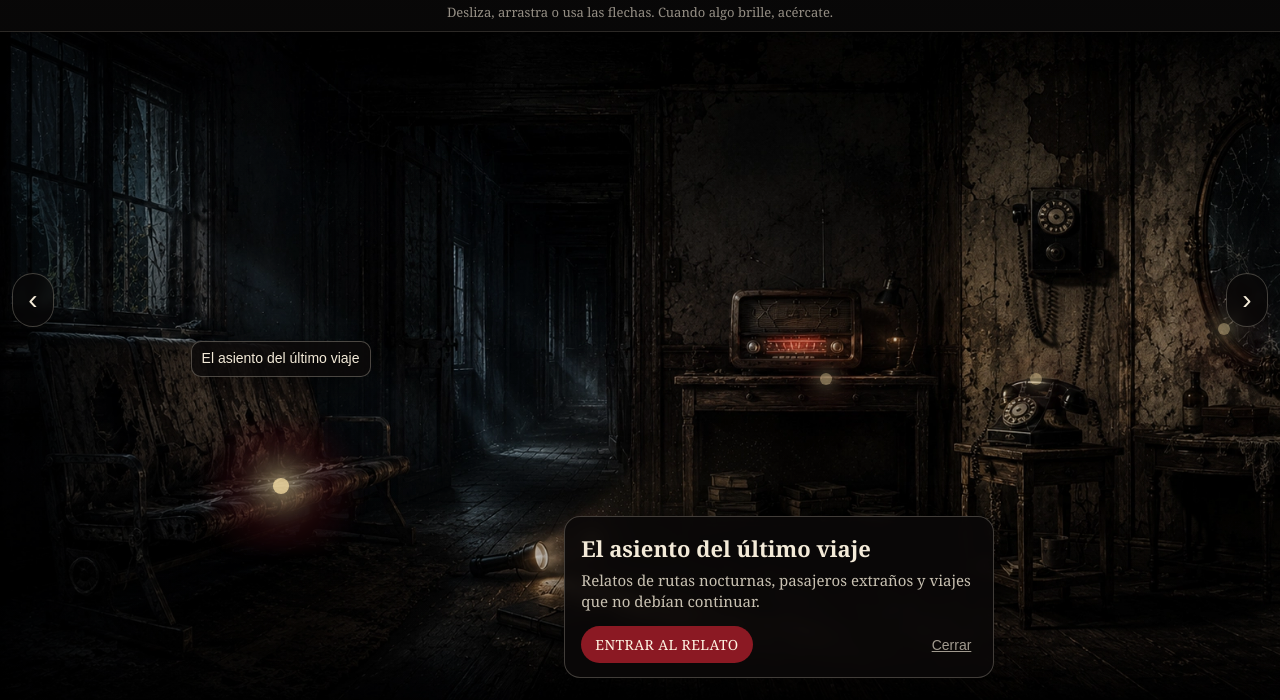
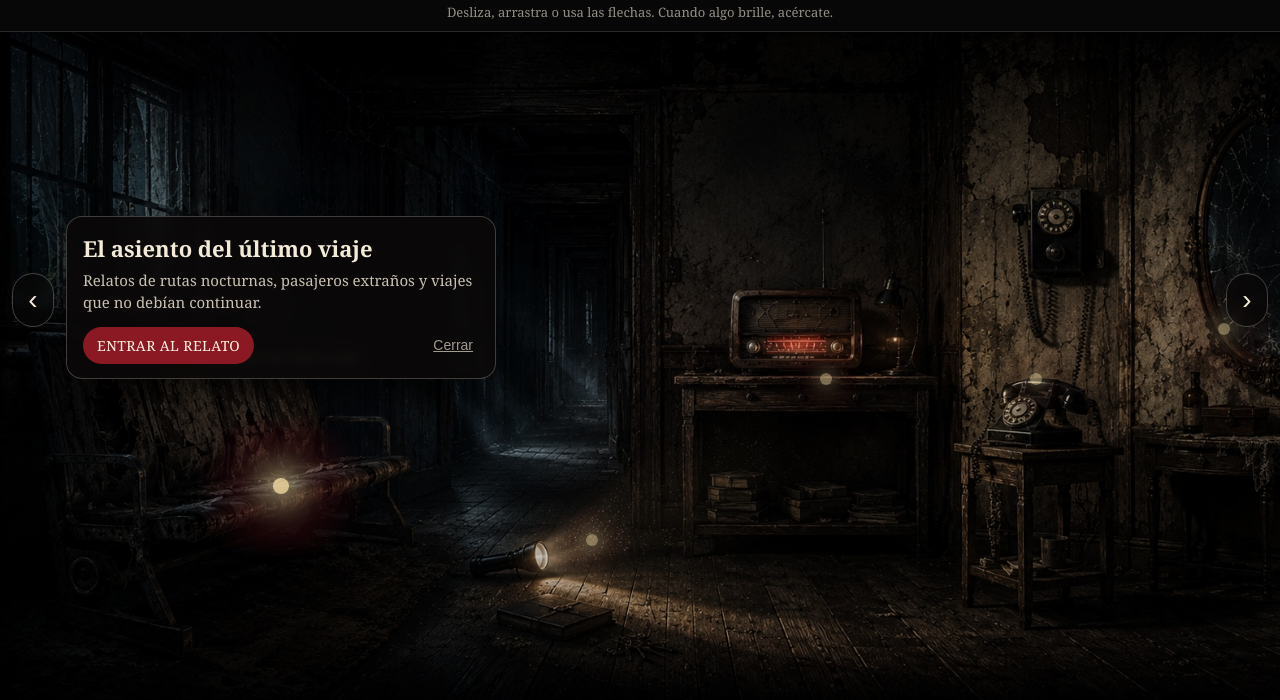
Before and after one commit to relatos76/el-cuarto-de-los-susurros, a plain HTML site: page index.html in a window 1280 px wide. Both pictures are taken after a click on the button "El asiento del último viaje". Shown: the part 100-800 px from the top of the page. Drawn offline with Linux system fonts and the light colour scheme.

Commit message:
Update index.html

```diff
--- a/index.html
+++ b/index.html
@@ -176,9 +176,8 @@
     .card {
   position: absolute;
   z-index: 10;
-      left: 50%;
-      bottom: 22px;
-      transform: translateX(-50%);
+  left: 0;
+  top: 0;
   width: min(92vw, 430px);
   padding: 16px 16px 14px;
   border: 1px solid rgba(243, 234, 216, 0.24);
@@ -188,7 +187,6 @@
   backdrop-filter: blur(6px);
   display: none;
 }
-
     .card.show {
       display: block;
     }
@@ -421,6 +419,7 @@
 
   <script>
    const explorer = document.getElementById("explorer");
+const room = document.getElementById("room");
 const hotspots = document.querySelectorAll(".hotspot");
     const card = document.getElementById("card");
     const cardTitle = document.getElementById("cardTitle");
@@ -437,7 +436,31 @@
   cardTitle.textContent = hotspot.dataset.title;
   cardDesc.textContent = hotspot.dataset.desc;
   cardLink.href = hotspot.dataset.url;
+
   card.classList.add("show");
+
+  requestAnimationFrame(() => {
+    const roomWidth = room.offsetWidth;
+    const roomHeight = room.offsetHeight;
+
+    const cardWidth = card.offsetWidth;
+    const cardHeight = card.offsetHeight;
+
+    const hotspotCenterX = hotspot.offsetLeft + hotspot.offsetWidth / 2;
+
+    let x = hotspotCenterX - cardWidth / 2;
+    let y = hotspot.offsetTop + hotspot.offsetHeight + 14;
+
+    if (y + cardHeight > roomHeight - 14) {
+      y = hotspot.offsetTop - cardHeight - 14;
+    }
+
+    x = Math.max(14, Math.min(x, roomWidth - cardWidth - 14));
+    y = Math.max(14, Math.min(y, roomHeight - cardHeight - 14));
+
+    card.style.left = `${x}px`;
+    card.style.top = `${y}px`;
+  });
 }
 
     hotspots.forEach(hotspot => {
```
Lines whose indentation alone changed are shown as unchanged.
